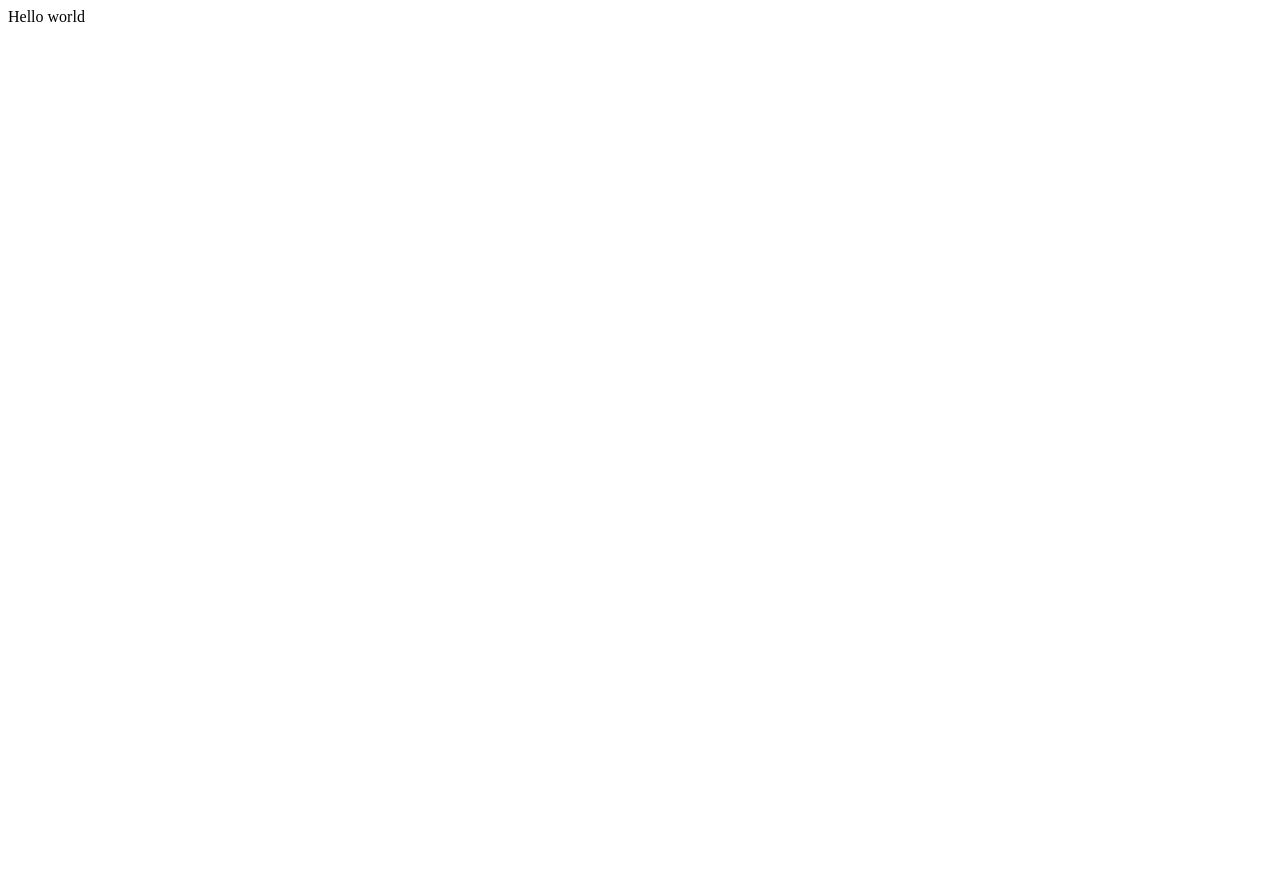
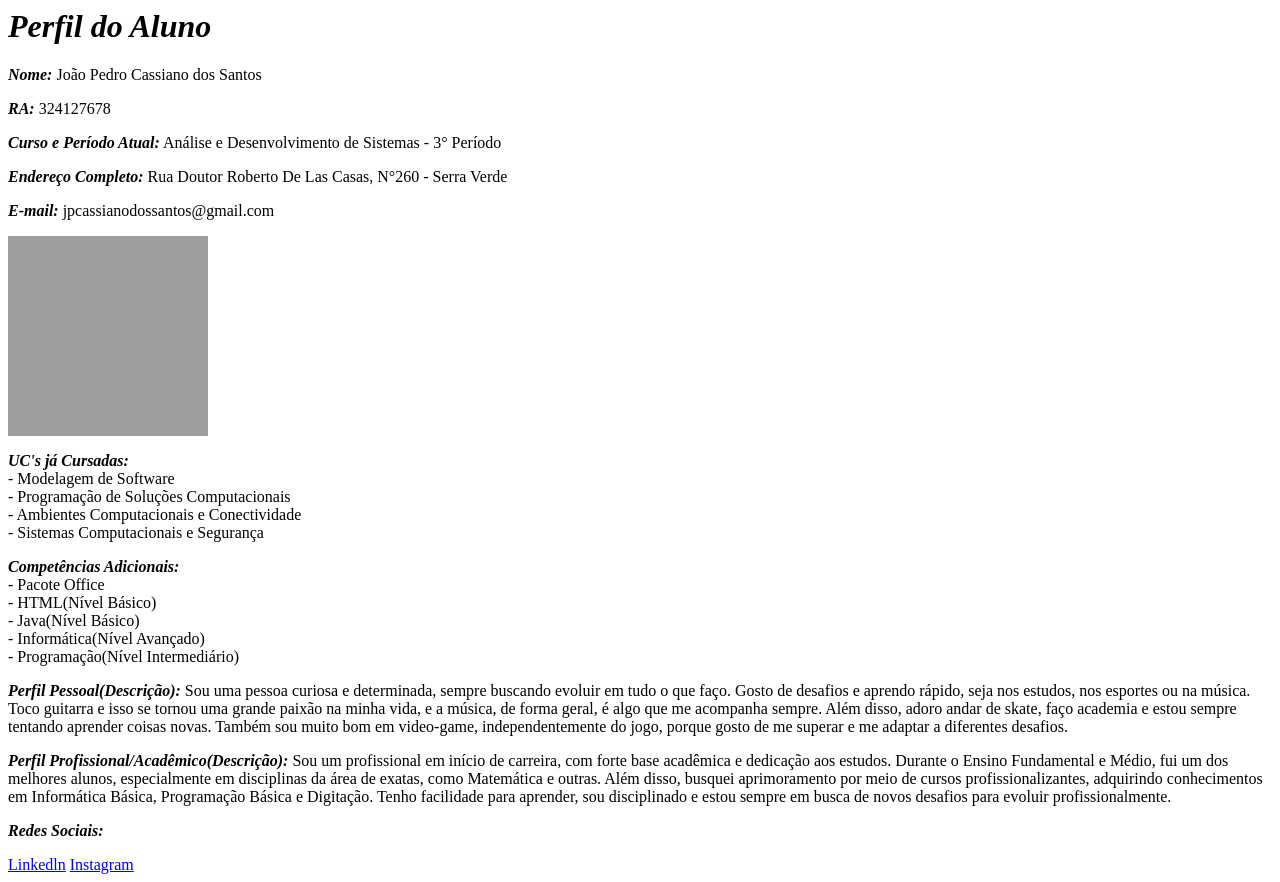
Before and after one commit to J0taP3dr/Perfil-do-Aluno, a plain HTML site: page index.html in a window 1280 px wide. Before the commit the page ends 800 px from the top, so only its background shows below. Drawn offline with Linux system fonts and the light colour scheme; grey boxes are pictures that could not be loaded.

Commit message:
Primeiro Commit

```diff
--- a/index.html
+++ b/index.html
@@ -1,16 +1,26 @@
-<!DOCTYPE html>
 <html>
-
-<head>
-  <meta charset="utf-8">
-  <meta name="viewport" content="width=device-width">
-  <title>replit</title>
-  <link href="style.css" rel="stylesheet" type="text/css" />
-</head>
-
-<body>
-  Hello world
-  <script src="script.js"></script>
-</body>
-
+  <body>
+    <h1><strong><em>Perfil do Aluno</em></strong></h1>
+    <p><strong><em>Nome:</strong></em> João Pedro Cassiano dos Santos</p>
+    <p><strong><em>RA:</strong></em> 324127678</p>
+    <p><strong><em>Curso e Período Atual:</strong></em> Análise e Desenvolvimento de Sistemas - 3° Período</p>
+    <p><strong><em>Endereço Completo:</strong></em> Rua Doutor Roberto De Las Casas, N°260 - Serra Verde</p>
+    <p><strong><em>E-mail:</strong></em> jpcassianodossantos@gmail.com</p>
+    <img src="https://s10.aconvert.com/convert/p3r68-cdx67/a3w1e-ax7mo.png" height="200" width="200">
+    <p><strong><em>UC's já Cursadas:</strong></em><br> - Modelagem de Software<br>
+      - Programação de Soluções Computacionais<br>
+      - Ambientes Computacionais e Conectividade<br>
+      - Sistemas Computacionais e Segurança<br></p>
+    <p><strong><em>Competências Adicionais:</em></strong><br>
+        - Pacote Office<br>
+        - HTML(Nível Básico)<br>
+        - Java(Nível Básico)<br>
+        - Informática(Nível Avançado)<br>
+        - Programação(Nível Intermediário)<br></p>
+    <p><strong><em>Perfil Pessoal(Descrição):</em></strong> Sou uma pessoa curiosa e determinada, sempre buscando evoluir em tudo o que faço. Gosto de desafios e aprendo rápido, seja nos estudos, nos esportes ou na música. Toco guitarra e isso se tornou uma grande paixão na minha vida, e a música, de forma geral, é algo que me acompanha sempre. Além disso, adoro andar de skate, faço academia e estou sempre tentando aprender coisas novas. Também sou muito bom em video-game, independentemente do jogo, porque gosto de me superar e me adaptar a diferentes desafios.<br>
+    <p><strong><em>Perfil Profissional/Acadêmico(Descrição):</em></strong> Sou um profissional em início de carreira, com forte base acadêmica e dedicação aos estudos. Durante o Ensino Fundamental e Médio, fui um dos melhores alunos, especialmente em disciplinas da área de exatas, como Matemática e outras. Além disso, busquei aprimoramento por meio de cursos profissionalizantes, adquirindo conhecimentos em Informática Básica, Programação Básica e Digitação. Tenho facilidade para aprender, sou disciplinado e estou sempre em busca de novos desafios para evoluir profissionalmente.<br>
+    <p><em><strong>Redes Sociais:</strong></em></p>
+      <a href="www.linkedin.com/in/joão-pedro-cassiano-dos-santos-065a54309">Linkedln</a>
+    <a href="https://www.instagram.com/ejota_pe/?next=%2F">Instagram</a>
+   </body>
 </html>
```
